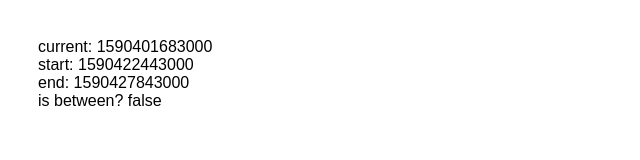
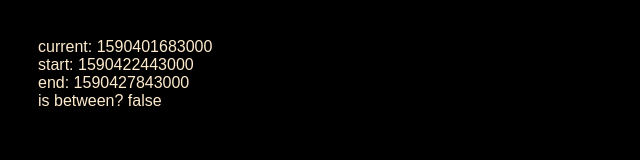
Before and after one commit to hellofergo/fergocal, a plain HTML site: page playground1.html in a window 1280 px wide. Shown: the whole page, without its empty margins (0-640 px from the left). Drawn offline with Linux system fonts and the light colour scheme.

Commit message:
move styles to stylesheet

```diff
--- a/style.css
+++ b/style.css
@@ -1,6 +1,8 @@
 body {
     font-family: Arial, Helvetica, sans-serif;
     padding: 30px;
+    background-color: black;
+    color: blanchedalmond;
 }
 
 ul {
```
Also changed, not shown: index.html (+1 -1 lines).
